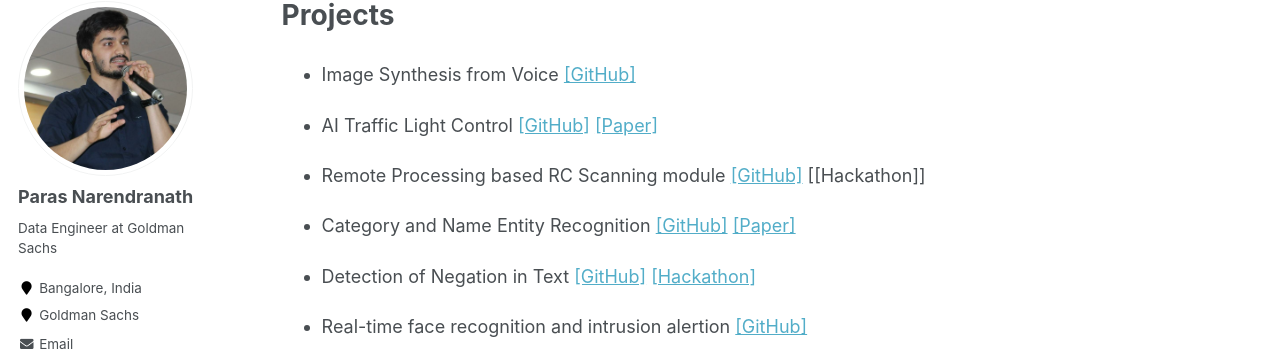
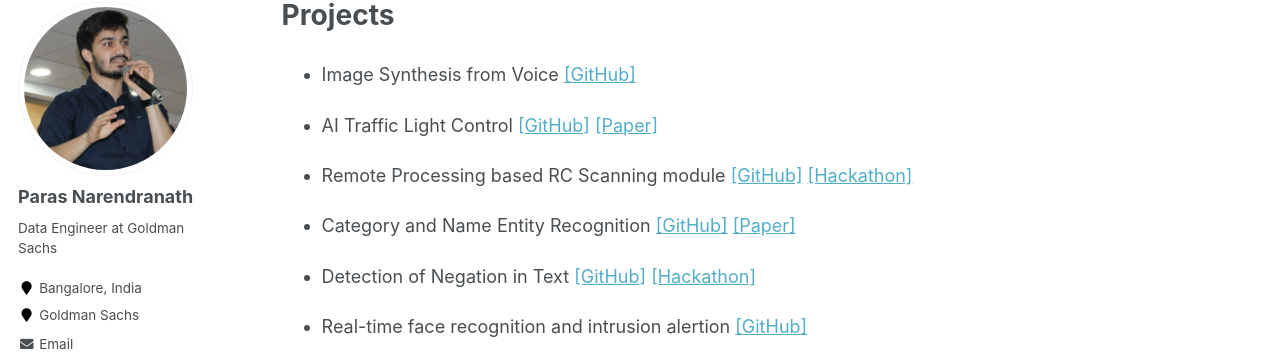
Before and after one commit to parasnaren/github-io-page, a Jekyll site: the page built from _pages/projects.md, in a window 1280 px wide. Shown: the part 117-474 px from the top of the page. Built offline with Jekyll 4.4.1, drawn with Linux system fonts in a browser that asks for light colours; some web fonts are replaced; part of the change alters nothing that is shown.

Commit message:
adhoc change

```diff
--- a/_pages/projects.md
+++ b/_pages/projects.md
@@ -11,13 +11,13 @@ author_profile: true
 [[GitHub]](https://github.com/parasnaren/AI-Traffic-Light-Control) [[Paper]](https://ieeexplore.ieee.org/abstract/document/9250886)
 
 - Remote Processing based RC Scanning module
-[[GitHub]](https://github.com/parasnaren/Automated-Remote-Proccessing-Scanning-and-OCR-module) [[Hackathon]]
+[[GitHub]](https://github.com/parasnaren/Automated-Remote-Proccessing-Scanning-and-OCR-module) [[Hackathon]](https://parasnaren.github.io/awards/riskcovry/)
 
 - Category and Name Entity Recognition
 [[GitHub]](https://github.com/parasnaren/Category-and-Name-Entity-Recognition) [[Paper]](https://papers.ssrn.com/sol3/papers.cfm?abstract_id=3834969)
 
 - Detection of Negation in Text
-[[GitHub]](https://github.com/parasnaren/Detection-of-Negation-in-Text) [[Hackathon]](https://parasnaren.github.io/images/philips.jfif)
+[[GitHub]](https://github.com/parasnaren/Detection-of-Negation-in-Text) [[Hackathon]](https://parasnaren.github.io/awards/philips/)
 
 - Real-time face recognition and intrusion alertion
 [[GitHub]](https://github.com/parasnaren/Real-Time-Face-Recognition-and-Intrusion-Alert)
```
